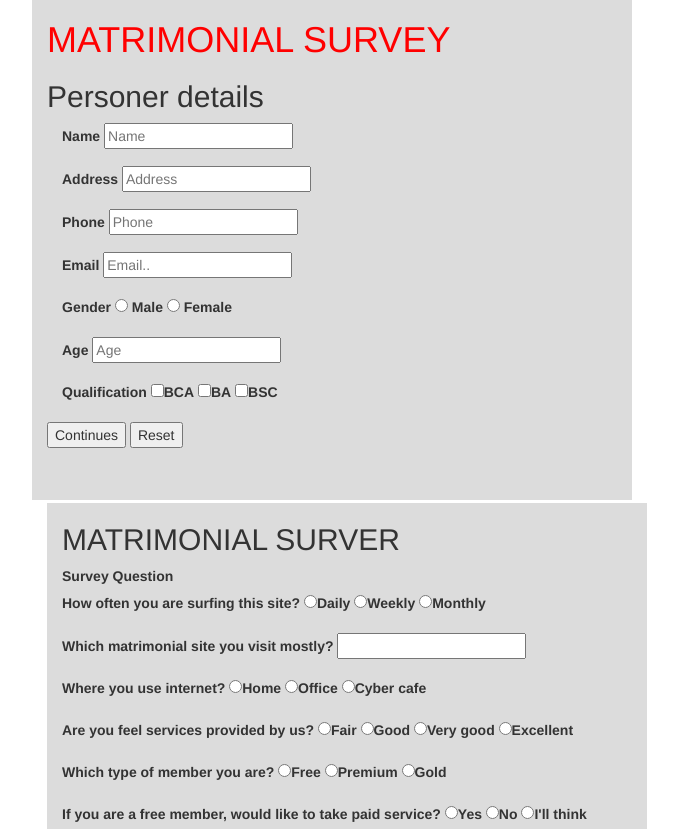
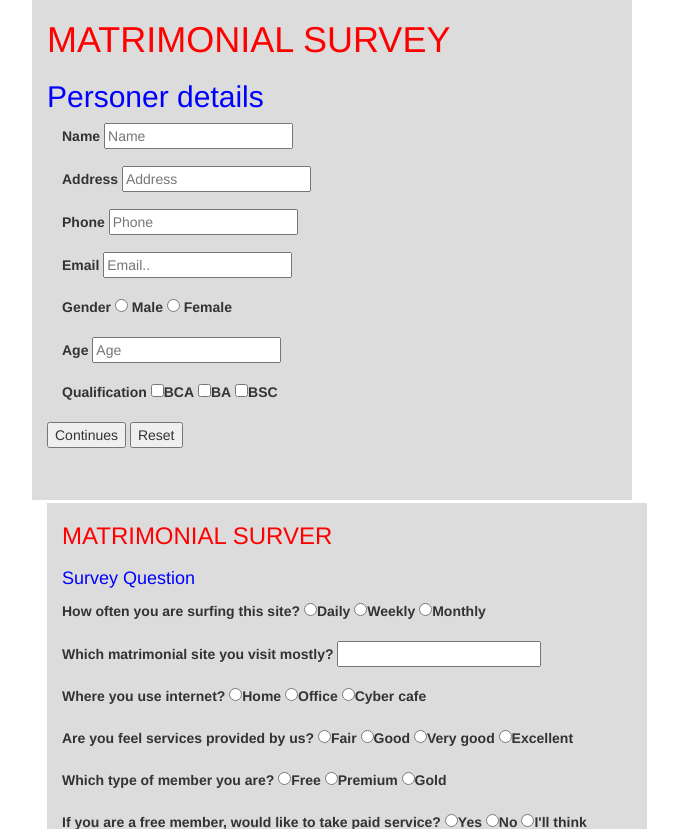
Before and after one commit to kdlaptoplinhkien/Website_WS, a PHP site: page /BaiThiThucHanh_CSS_BOOTSTRAP.html in a window 1280 px wide. Shown: the top 829 px of the page, without its empty margins (308-986 px from the left). Run offline with PHP 8.4, Linux system fonts and the light colour scheme; some libraries are stand-ins or nearby versions.

Commit message:
commit code

```diff
--- a/BaiThiThucHanhCSSBOOTSTRAP.css
+++ b/BaiThiThucHanhCSSBOOTSTRAP.css
@@ -6,8 +6,12 @@
 .container h1{
     color: red;
 }
-
+.container h2{
+    color: blue;
 }
-.container h2{
+.container h3{
     color: red;
 }
+.container h4{
+    color: blue;
+}
--- a/BaiThiThucHanh_CSS_BOOTSTRAP.html
+++ b/BaiThiThucHanh_CSS_BOOTSTRAP.html
@@ -67,8 +67,8 @@
         </form>
 
         <div class="container">
-        <h2>MATRIMONIAL SURVER</h2>
-        <label>Survey Question</label>
+        <h3>MATRIMONIAL SURVER</h3>
+            <label><h4>Survey Question</label></h4>
             <div class="form-group">
                 <label>How often you are surfing this site?</label>
                 <label><input type="radio" name="often" value="daily"/>Daily</label>
```
